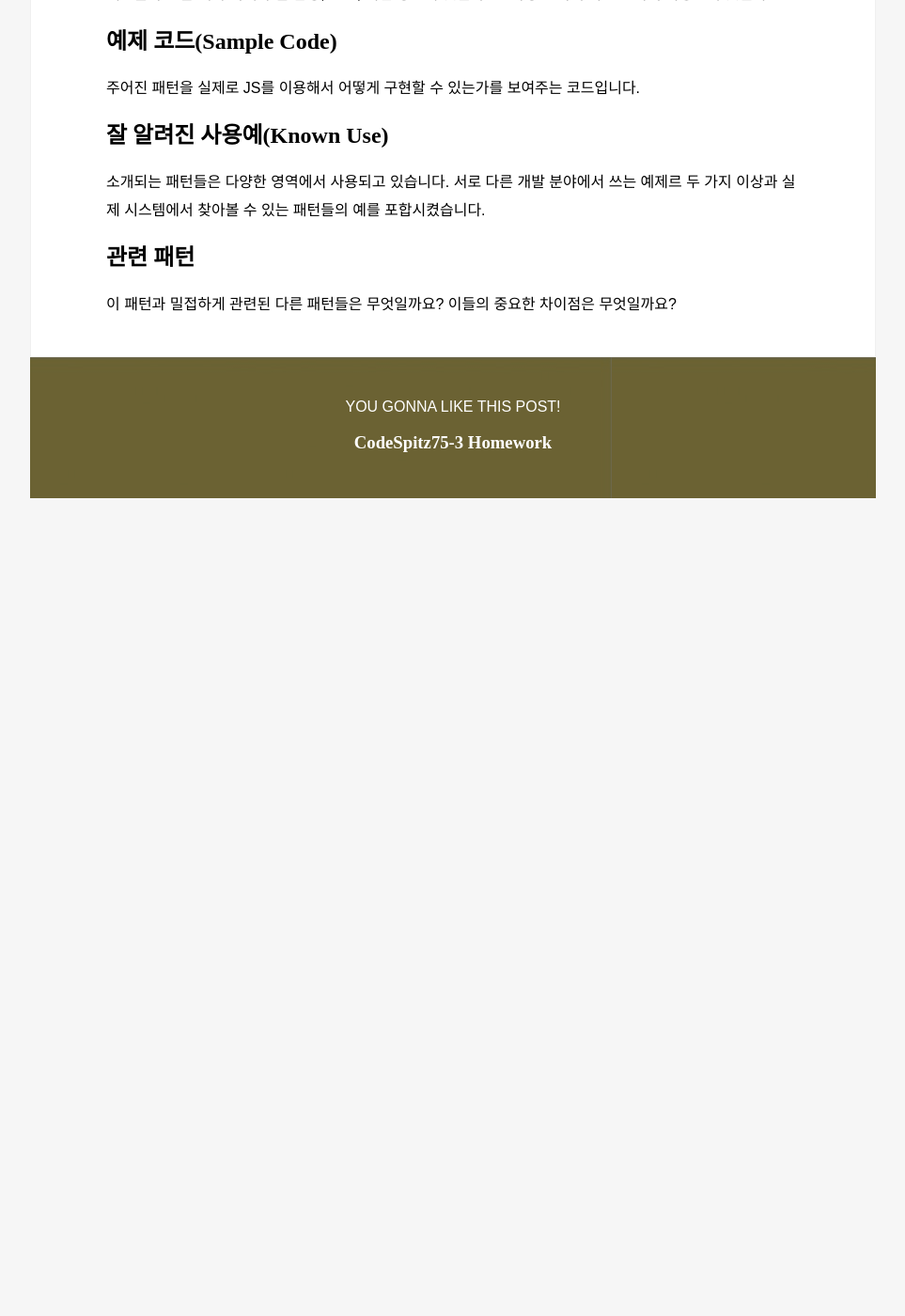
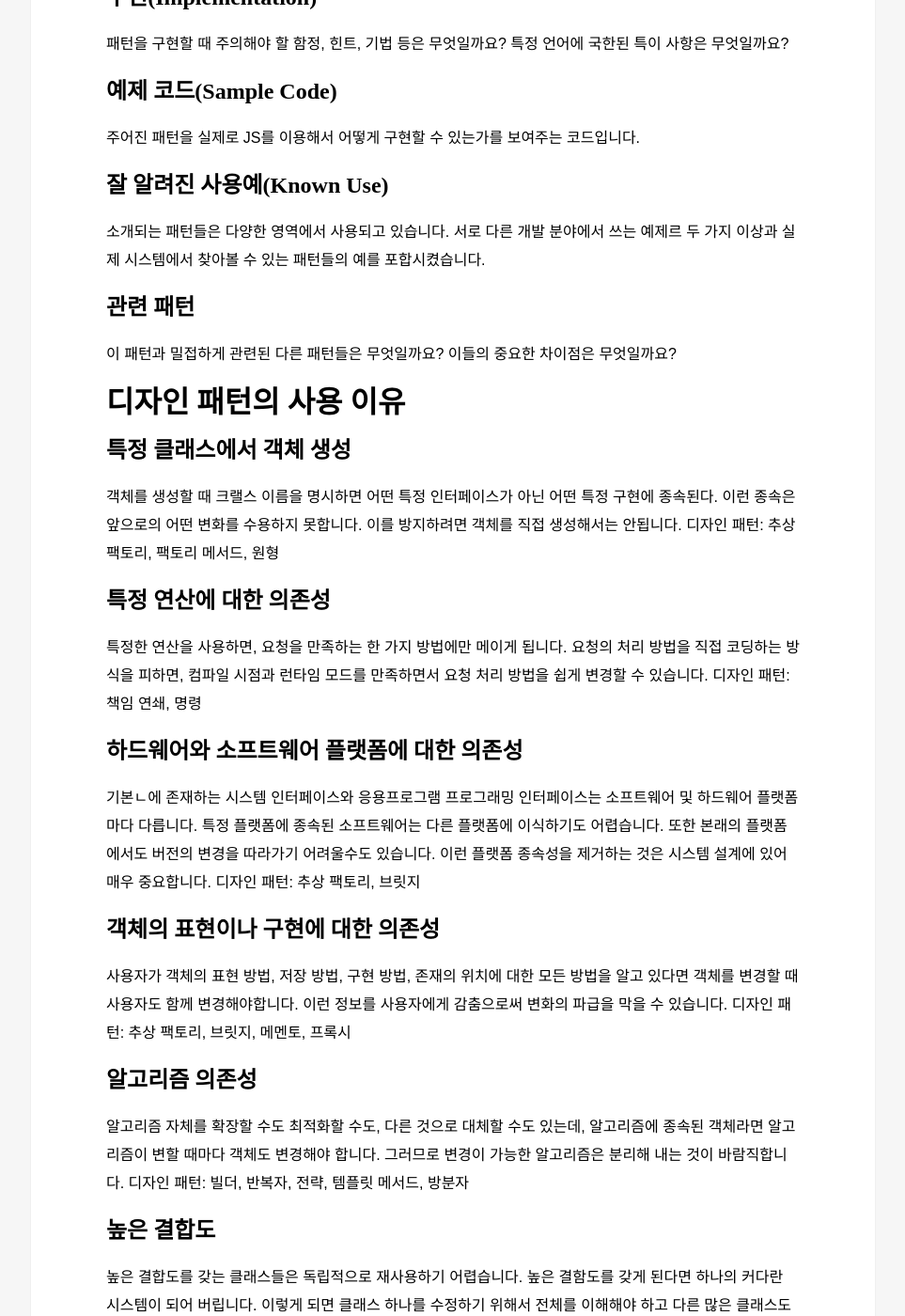
Before and after one commit to Aeee90/Aeee90.github.io, a Jekyll site: the page built from _posts/GOF/2018-02-10-EulerProject-48.md, in a window 1280 px wide and 1400 px high, scrolled down 1753 px. Shown: the whole window at 94% size, without its empty margins (158-1121 px from the left). Built offline with Jekyll 4.4.1, drawn with Linux system fonts in a browser that asks for light colours; nearby versions of some CDN libraries; some web fonts are replaced; before the commit the page ends 2383 px from its top, so only the background shows below that; some of the changed text lies outside the part shown.

Commit message:
0501 update

```diff
--- a/_posts/GOF/2018-02-10-EulerProject-48.md
+++ b/_posts/GOF/2018-02-10-EulerProject-48.md
@@ -1,12 +1,14 @@
 ---
 layout: post
-title:  "GOF 1장 디자인 패턴 기술하기"
+title:  "GOF의 디자인 패턴, 1장 디자인 패턴 기술하기"
 author: Aeee
 date:   2018-04-29 14:29:49 +0900
 categories: GOF
 tags: ECMAScript6+ javacript GOF Design Pattern
 image: /assets/images/GOF.jpg
 ---
+
+다음은 1장에서 디자인패턴에 대한 내용과 알고 넘어가야할 내용입니다.
 
 # 디자인 패턴 기술하기
 이 책에서 디자인 패턴을 설명하기 위해서 다음 템플릿에 따라서 구분하여 정의했습니다.
@@ -54,3 +56,39 @@ image: /assets/images/GOF.jpg
 
 ## 관련 패턴
  이 패턴과 밀접하게 관련된 다른 패턴들은 무엇일까요? 이들의 중요한 차이점은 무엇일까요?
+
+# 디자인 패턴의 사용 이유
+
+## 특정 클래스에서 객체 생성
+객체를 생성할 때 크랠스 이름을 명시하면 어떤 특정 인터페이스가 아닌 어떤 특정 구현에 종속된다. 이런 종속은 앞으로의 어떤 변화를 수용하지 못합니다. 이를 방지하려면 객체를 직접 생성해서는 안됩니다.
+디자인 패턴: 추상 팩토리, 팩토리 메서드, 원형
+
+## 특정 연산에 대한 의존성
+특정한 연산을 사용하면, 요청을 만족하는 한 가지 방법에만 메이게 됩니다. 요청의 처리 방법을 직접 코딩하는 방식을 피하면, 컴파일 시점과 런타임 모드를 만족하면서 요청 처리 방법을 쉽게 변경할 수 있습니다.
+디자인 패턴: 책임 연쇄, 명령
+
+## 하드웨어와 소프트웨어 플랫폼에 대한 의존성
+기본ㄴ에 존재하는 시스템 인터페이스와 응용프로그램 프로그래밍 인터페이스는 소프트웨어 및 하드웨어 플랫폼 마다 다릅니다. 특정 플랫폼에 종속된 소프트웨어는 다른 플랫폼에 이식하기도 어렵습니다. 또한 본래의 플랫폼에서도 버전의 변경을 따라가기 어려울수도 있습니다. 이런 플랫폼 종속성을 제거하는 것은 시스템 설계에 있어 매우 중요합니다.
+디자인 패턴: 추상 팩토리, 브릿지
+
+## 객체의 표현이나 구현에 대한 의존성
+사용자가 객체의 표현 방법, 저장 방법, 구현 방법, 존재의 위치에 대한 모든 방법을 알고 있다면 객체를 변경할 때 사용자도 함께 변경해야합니다. 이런 정보를 사용자에게 감춤으로써 변화의 파급을 막을 수 있습니다.
+디자인 패턴: 추상 팩토리, 브릿지, 메멘토, 프록시
+
+## 알고리즘 의존성
+알고리즘 자체를 확장할 수도 최적화할 수도, 다른 것으로 대체할 수도 있는데, 알고리즘에 종속된 객체라면 알고리즘이 변할 때마다 객체도 변경해야 합니다. 그러므로 변경이 가능한 알고리즘은 분리해 내는 것이 바람직합니다.
+디자인 패턴: 빌더, 반복자, 전략, 템플릿 메서드, 방분자
+
+## 높은 결합도
+높은 결합도를 갖는 클래스들은 독립적으로 재사용하기 어렵습니다. 높은 결함도를 갖게 된다면 하나의 커다란 시스템이 되어 버립니다. 이렇게 되면 클래스 하나를 수정하기 위해서 전체를 이해해야 하고 다른 많은 클래스도 변경해야합니다. 또한 시스템은 배우기도 힘들고, 이식은 커넝 유지보수하기조차도 어려운 공룡이 되어 버립니다.
+약한 결합도는 클래스 자체의 재사용을 가능하게 하고 시스템의 이해와 수정, 확장이 용이해서 이식성을 증대시킵니다. 추상 클래스 수준에서 결합도를 정의한다거나 계층화시키는 방법으로 디자인 퍁너은 낮은 결합도의 시스템을 만들도록 합니다.
+디자인 패턴: 추상 팩토리, 브릿지, 책임 연쇄, 명령, 퍼사드, 중재자, 감시자
+
+## 서브클래싱을 통한 기능 확장
+서브클래싱으로 객체를 재정의하는 것은 쉬운 일이 아닙니다. 새로운 클래스마다 매번 반드시 해야 하는 초기화, 소멸 등에 대한 구현 오버헤드를 늘 지게 됩니다. 서브클래스를 정의하려면, 최상위 클래스부터 자신의 직속 부모 클래스까지 모든 것을 이해하고 있어야 합니다.
+일반적으로 객체 합성과 위임은 행동 조합을 위한 상속보다 훨씬 유연한 방법입니다. 기존 객체들을 새로운 방식으로 조합함으로써 새로운 서브클래스를 정의하지 않고도 응용 프로그램에 새로운 기능성을 추가할 수 있습니다. 한편, 객체 합성을 많이 사용하는 시스템은 이해하기가 어려워집니다. 많은 디자인 패턴에서는 그냥 서브클래스를 정의하고 다른 인스턴스와 새로 정의한 클래스의 인스턴스를 합성해서 기능을 재정의하는 방법을 도입힙니다.
+디자인 패턴: 브릿지, 책임 연쇄, 장식자, 감시자, 전략
+
+## 클래스 변경이 편하지 못한 점
+가끔 클래스를 변경하는 작업이 그렇게 단순하지 않을 때가 있습니다. 소스 코드가 필요한데 없다고 가정해 봅시다. 또한 어떤 변경을 하면 기존의 서브클래스의 다수를 수정해야 한다고 가정합시다. 디자인 패턴은 이런 환경에서 클래스를 수정하는 방법을 제시합니다.
+디자인 패턴: 적응자, 장식자, 방문자
```
